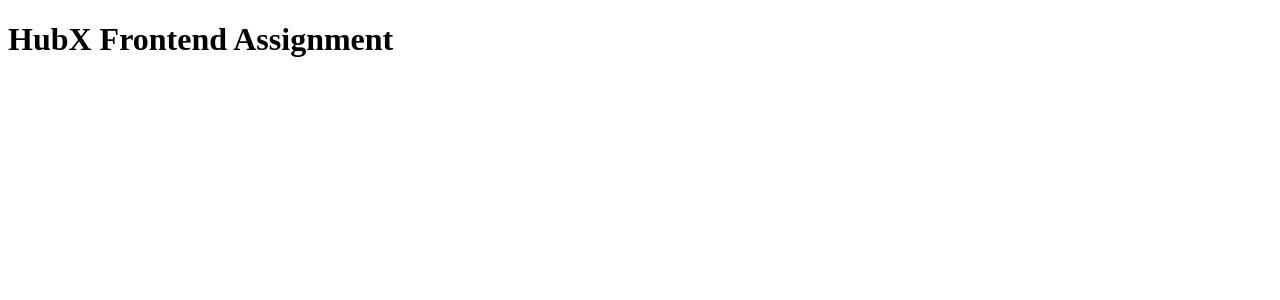
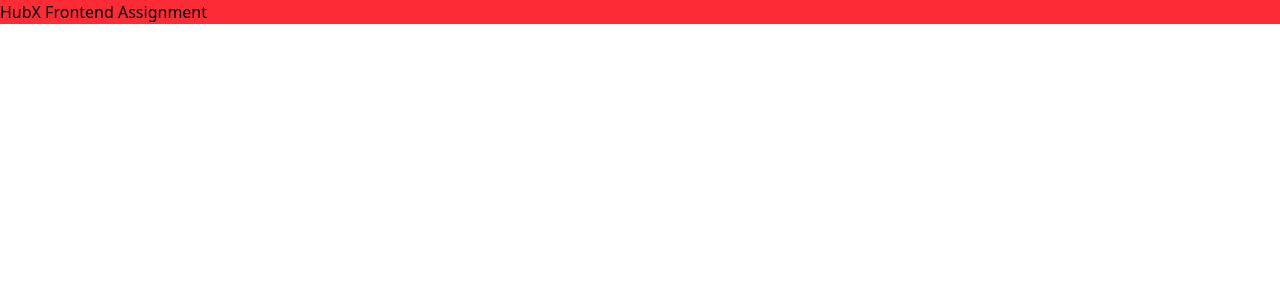
Before and after one commit to betulerkoc/fe-challenge, a React (Vite) app: page / in a window 1280 px wide. Shown: the top 300 px of the page. Built offline with nearby package versions, Linux system fonts and the light colour scheme.

Commit message:
config tailwind

```diff
--- a/package.json
+++ b/package.json
@@ -16,8 +16,11 @@
     "lint:typescript": "tsc --noEmit"
   },
   "dependencies": {
+    "@tailwindcss/postcss": "^4.1.6",
+    "postcss": "^8.5.3",
     "react": "^18.2.0",
-    "react-dom": "^18.2.0"
+    "react-dom": "^18.2.0",
+    "tailwindcss": "^4.1.6"
   },
   "devDependencies": {
     "@types/react": "^18.2.17",
--- /dev/null
+++ b/postcss.config.mjs
@@ -0,0 +1,6 @@
+const config = {
+  plugins: {
+    "@tailwindcss/postcss": {},
+  },
+};
+export default config;
--- a/src/App.tsx
+++ b/src/App.tsx
@@ -4,7 +4,7 @@
   return (
     <>
       <header>
-        <h1>HubX Frontend Assignment</h1>
+        <h1 className='bg-red-500'>HubX Frontend Assignment</h1>
       </header>
 
       <main className={styles.main}></main>
--- a/src/styles.css
+++ b/src/styles.css
@@ -1,3 +1,5 @@
+@import "tailwindcss";
+
 body {
   display: block;
 }
```
Also changed, not shown: 1 other file (tests, documents, lock files or other folders).
